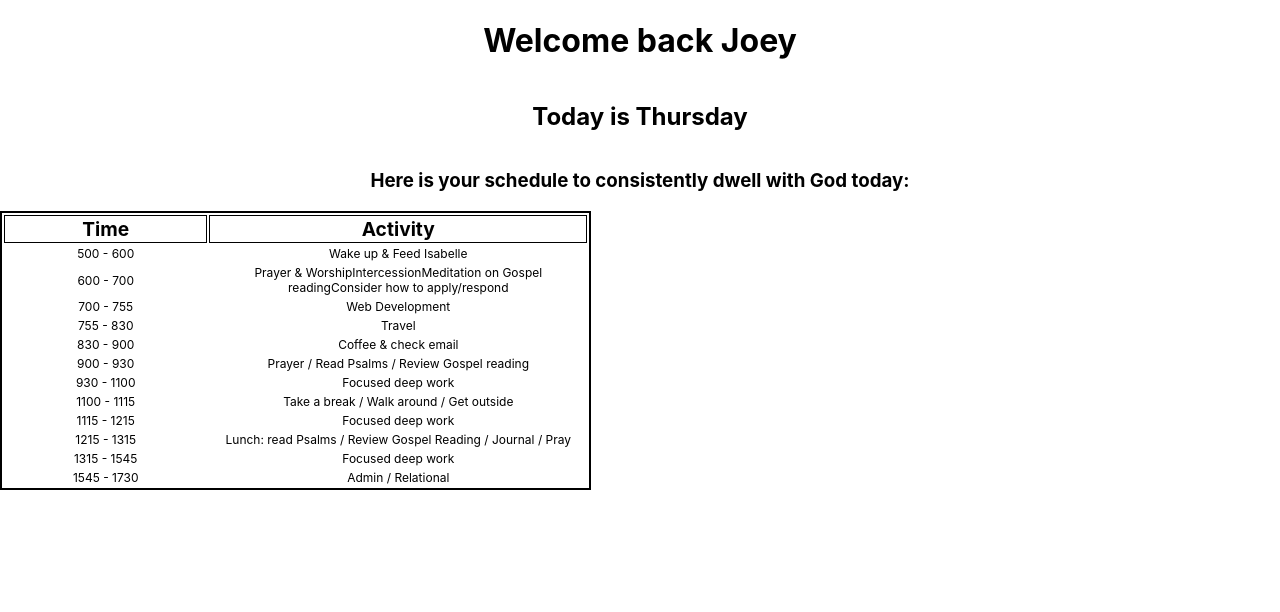
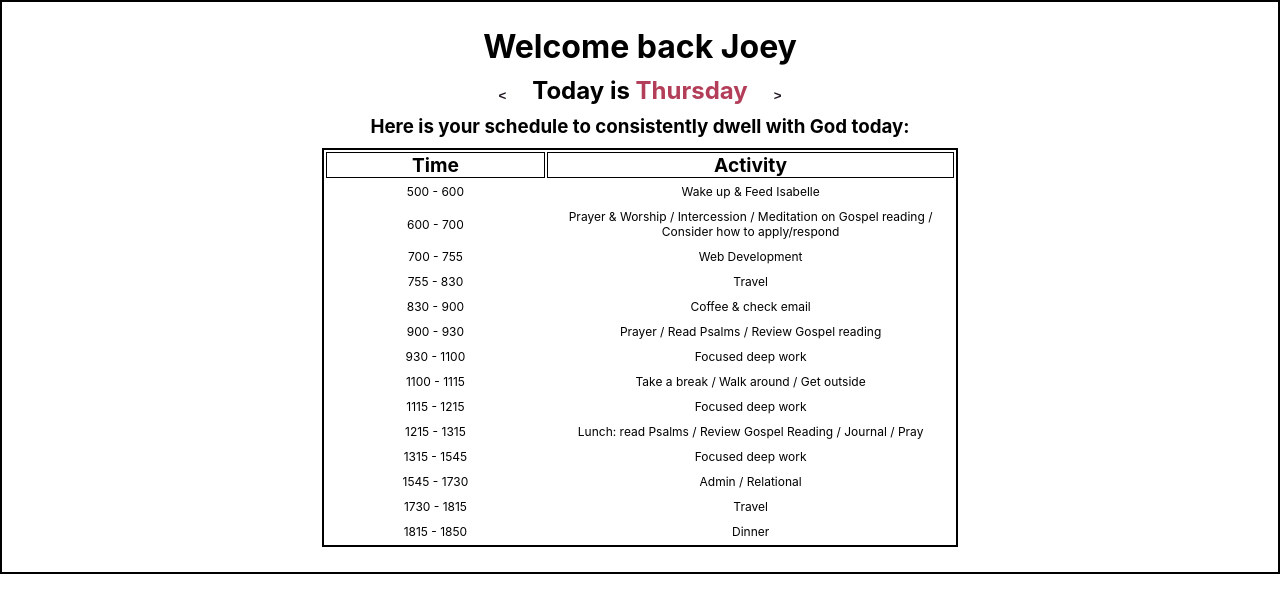
Before and after one commit to JoeyJr37/schedule, a React (Create React App) app: page / in a window 1280 px wide. Shown: the top 612 px of the page. Built offline with nearby package versions, Linux system fonts and the light colour scheme.

Commit message:
Updated logic so day change is possible

```diff
--- a/src/App.css
+++ b/src/App.css
@@ -1,9 +1,15 @@
+* {
+  margin: 0;
+  padding: 0;
+}
+
 .App {
   text-align: center;
   display: flex;
   flex-direction: column;
-  /* align-items: center; */
-  /* align-self: center; */
+  align-items: center;
+  border: 2px solid black;
+  padding: 25px;
 }
 
 .App-header {
@@ -21,6 +27,34 @@
   color: #61dafb;
 }
 
+.welcome {
+  margin-bottom: 10px;
+}
+
+.intro {
+  margin-bottom: 10px;
+}
+
+.day-string {
+  margin-bottom: 10px;
+}
+.days {
+  display: flex;
+}
+
+button {
+  margin: 0px 10px;
+  padding: 7px 15px;
+  font-weight: bold;
+  background-color: transparent;
+  border: 1px solid transparent;
+  color: #201623;
+}
+
+.day {
+  color: #B33E59;
+}
+
 .schedule {
   display: flex;
   align-items: center;
--- a/src/App.js
+++ b/src/App.js
@@ -10,13 +10,11 @@ class App extends Component{
       day: '',
       time: '',
     }
-    this.calculateDate = this.calculateDate.bind(this);
-    this.updateDay = this.updateDay.bind(this);
+
     this.updateTime = this.updateTime.bind(this);
-  }
-
-  updateDay(val){
-    this.setState({ day: val})
+    this.handleClick = this.handleClick.bind(this);
+    this.displayDay = this.displayDay.bind(this);
+    this.previousDay = this.previousDay.bind(this);
   }
 
   updateTime(){
@@ -36,43 +34,69 @@ class App extends Component{
     this.setState({ time });
   }
 
-  calculateDate(){
+  componentDidMount(){
     const date = new Date();
-    const day = date.getDay();
+    this.setState({ day: date.getDay() })
+    this.setTime();
+  }
 
+  displayDay(day){
     if (day === 0){
-      this.updateDay('Sunday');
+      return 'Sunday';
     } else if (day === 1){
-      this.updateDay('Monday');
+      return 'Monday';
     } else if (day === 2){
-      this.updateDay('Tuesday');
+      return 'Tuesday';
     } else if (day === 3){
-      this.updateDay('Wednesday');
+      return 'Wednesday';
     } else if (day === 4){
-      this.updateDay('Thursday');
+      return 'Thursday';
     } else if (day === 5){
-      this.updateDay('Friday');
+      return 'Friday';
     } else if (day === 6){
-      this.updateDay('Saturday');
+      return 'Saturday';
     } else {
       console.log(`Error! Create case to handle day number: ${day}`);
     }
-
   }
 
-  componentDidMount(){
-    this.calculateDate();
-    this.setTime();
+  handleClick(){
+    const { day } = this.state;
+    let newDay = day;
+
+    if (day < 6){
+      newDay += 1;
+    } else {
+      newDay = 0;
+    }
+
+    this.setState({ day: newDay });
+    this.displayDay(newDay);
+  }
+
+  previousDay(){
+    const { day } = this.state;
+    let newDay = day;
+
+    if (day === 0){
+      newDay = 6;
+    } else {
+      newDay -= 1;
+    }
+
+    this.setState({ day: newDay });
+    this.displayDay(newDay);
   }
 
   render(){
     const { day } = this.state;
     let table;
-    if (day === 'Friday'){
+
+    if (day === 5){
       table = (<h1>'Its the weekend!'</h1>)
-    } else if (day === 'Saturday') {
+    } else if (day === 6) {
       table = (<h2> 'Its the weekend!'</h2>)
-    } else if (day === 'Sunday'){
+    } else if (day === 0){
       table = (<h2> 'Its the weekend!'</h2>)
     } else {
       table = (<Table time={this.state.time}/>)
@@ -80,9 +104,13 @@ class App extends Component{
 
     return (
       <div className='App'>
-        <h1> Welcome back Joey </h1>
-        <h2> Today is {this.state.day}</h2>
-        <h3> Here is your schedule to consistently dwell with God today: </h3>
+        <h1 className='welcome'> Welcome back Joey </h1>
+        <section className='days'>
+          <button onClick={this.previousDay}>{`<`}</button>
+          <h2 className='day-string'> Today is <span className='day'>{this.displayDay(day)}</span></h2>
+          <button onClick={this.handleClick}>{`>`}</button>
+        </section>
+        <h3 className='intro'> Here is your schedule to consistently dwell with God today: </h3>
         <section className='schedule'>
           {table}
         </section>
--- a/src/components/data.js
+++ b/src/components/data.js
@@ -5,7 +5,7 @@ const data = [
     },
     {
         time: '600 - 700',
-        activity: ['Prayer & Worship', 'Intercession', 'Meditation on Gospel reading', 'Consider how to apply/respond']
+        activity: 'Prayer & Worship / Intercession / Meditation on Gospel reading / Consider how to apply/respond',
     },
     {
         time: '700 - 755',
@@ -46,6 +46,14 @@ const data = [
     {
         time: '1545 - 1730',
         activity: 'Admin / Relational'
+    },
+    {
+        time: '1730 - 1815',
+        activity: 'Travel',
+    },
+    {
+        time: '1815 - 1850',
+        activity: 'Dinner',
     }
 ]
 
--- a/src/components/table.css
+++ b/src/components/table.css
@@ -4,14 +4,11 @@
 
 .table tbody tr td {
     font-size: .75rem;
+    padding: 4px;
 }
 
 .table tbody tr th {
     font-size: 1.2rem;
-    border: 1px solid black;
-}
-
-.table tbody tr {
     border: 1px solid black;
 }
 
@@ -21,6 +18,8 @@
 
 .active {
     border: 2px solid black;
-    background-color: black;
+    /* background-color: #B33E59; */
+    background-color: #5877D5;
     color: white;
+    font-weight: bold;
 }
```
